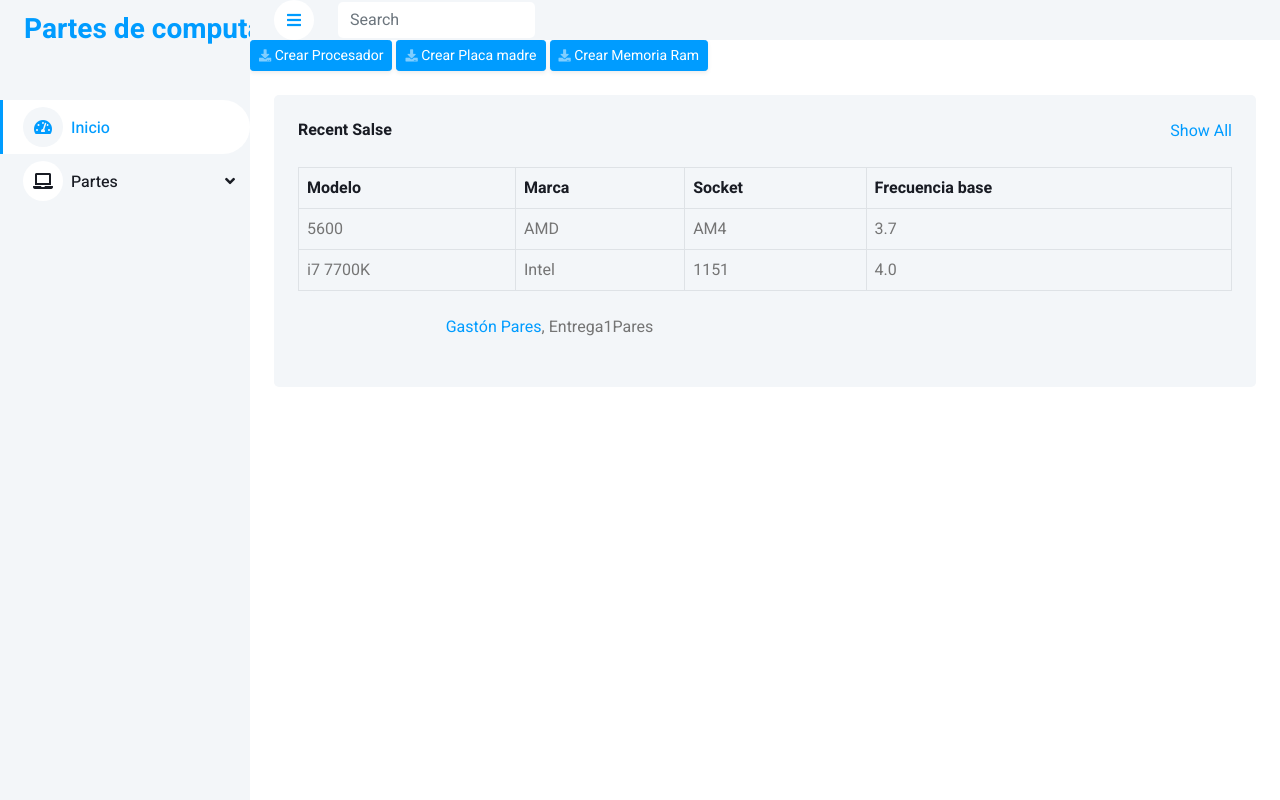
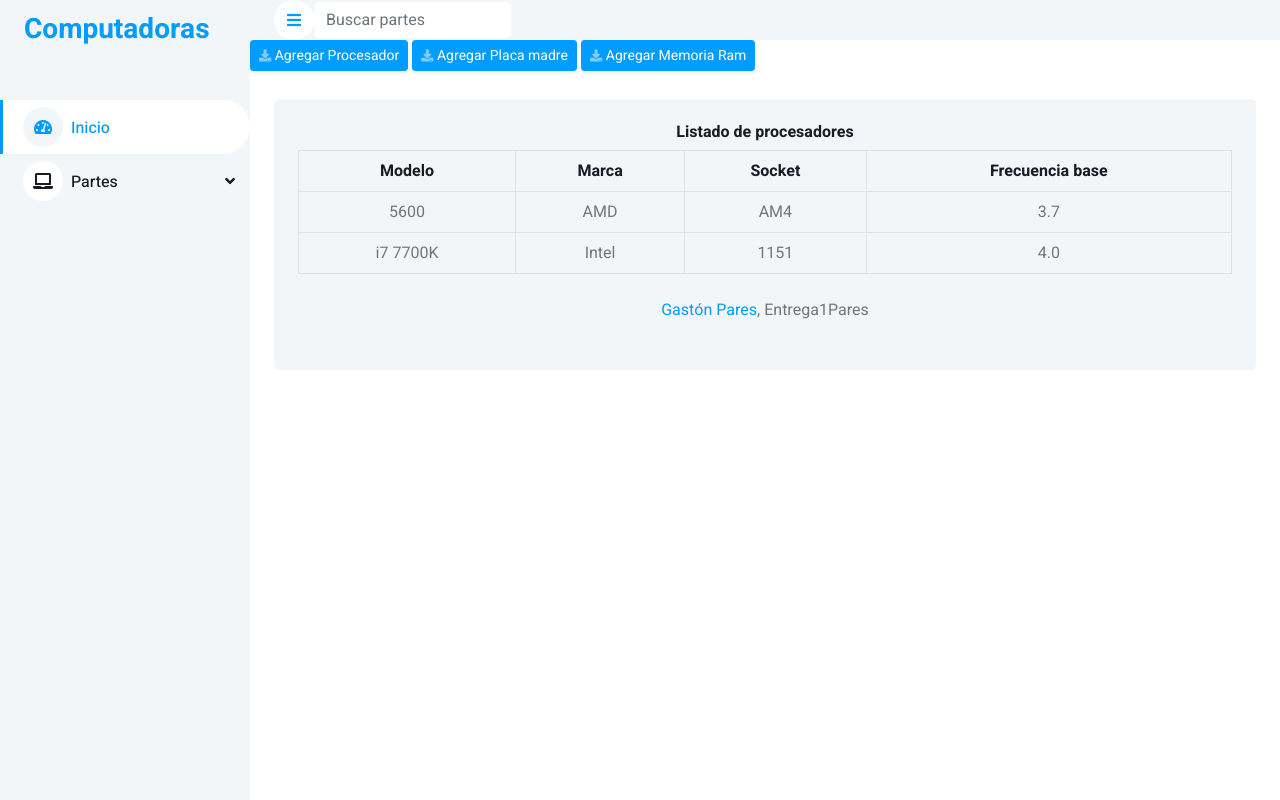
Before and after one commit to SleepD4rt/Entrega1Pares, a Django app: page /part/cpus in a window 1280 px wide. Run offline with Django 4.2, Linux system fonts and the light colour scheme; data comes from the database, SQL or seed files in the repository; both versions use the stored data as it was after the commit; some libraries are stand-ins or nearby versions.

Commit message:
Se agrego un buscador funcional, se terminaron las tablas para cada apartado, se hicieron terminaciones visuales app basica funcional terminada

```diff
--- a/home/templates/home/index.html
+++ b/home/templates/home/index.html
@@ -42,13 +42,13 @@
             <!-- Sidebar Start -->
             <div class="sidebar">
                 <nav class="navbar  bg-light navbar-light">
-                    <a href="{% static 'home/index.html' %}" class="navbar-brand mx-4 mb-3">
-                        <h3 class="text-primary">Partes de computadora</h3>
+                    <a href="{% url 'home:index' %}" class="navbar-brand mx-4 mb-3">
+                        <h3 class="text-primary">Computadoras</h3>
                     </a>
                     <div class="d-flex align-items-center ms-4 mb-4">
                     </div>
                     <div class="navbar-nav w-100">
-                        <a href="{% static 'home/index.html' %}" class="nav-item nav-link active"><i class="fa fa-tachometer-alt me-2"></i>Inicio</a>
+                        <a href="{% url 'home:index' %}" class="nav-item nav-link active"><i class="fa fa-tachometer-alt me-2"></i>Inicio</a>
                         <div class="nav-item dropdown">
                             <a href="#" class="nav-link dropdown-toggle" data-bs-toggle="dropdown"><i class="fa fa-laptop me-2"></i>Partes</a>
                             <div class="dropdown-menu bg-transparent border-0">
@@ -85,14 +85,19 @@
 
                 <!-- Navbar Start -->
                 <nav class="navbar navbar-expand bg-light navbar-light sticky-top px-4 py-0">
-                    <a href="{% static 'home/index.html' %}" class="navbar-brand d-flex d-lg-none me-4">
+                    <a href="{% url 'home:index' %}" class="navbar-brand d-flex d-lg-none me-4">
                         <h2 class="text-primary mb-0"><i class="fa fa-hashtag"></i></h2>
                     </a>
                     <a href="#" class="sidebar-toggler flex-shrink-0">
                         <i class="fa fa-bars"></i>
                     </a>
-                    <form class="d-none d-md-flex ms-4">
-                        <input class="form-control border-0" type="search" placeholder="Search">
+                    <!--BUSCADOR-->
+                    <form action="{% url 'home:search' %}" method="GET">
+                        <div>
+                            <input name="search_param" class="form-control border-0" type="text" placeholder="Buscar partes" id="course_code_or_name"
+                            {% if search_param %} value="{{ search_param }}" {% endif %}
+                            >
+                        </div>
                     </form>
                     <div class="navbar-nav align-items-center ms-auto">
 
@@ -113,13 +118,13 @@
                     </div>
                 </nav>
                 <!-- Navbar End -->
-                <div class="">
+                <div class="align-items-center justify-content-between mb-1">
                     <a href="{% url 'part:cpu-add'  %}" class="d-none d-sm-inline-block btn btn-sm btn-primary shadow-sm"><i
-                        class="fas fa-download fa-sm text-white-50"></i> Crear Procesador</a>
+                        class="fas fa-download fa-sm text-white-50"></i> Agregar Procesador</a>
                     <a href="{% url 'part:motherboard-add'  %}" class="d-none d-sm-inline-block btn btn-sm btn-primary shadow-sm"><i
-                        class="fas fa-download fa-sm text-white-50"></i> Crear Placa madre</a>
+                        class="fas fa-download fa-sm text-white-50"></i> Agregar Placa madre</a>
                     <a href="{% url 'part:rammemory-add'  %}" class="d-none d-sm-inline-block btn btn-sm btn-primary shadow-sm"><i
-                        class="fas fa-download fa-sm text-white-50"></i> Crear Memoria Ram</a>
+                        class="fas fa-download fa-sm text-white-50"></i> Agregar Memoria Ram</a>
                 </div>
                 <div class="row">
                     {% if messages %}
@@ -132,16 +137,21 @@
                     <hr class="my-4" />
                     {% endif %}
                 </div>
+                <!--Resultado de Busqueda-->
+                {%block search_result %}
+
+                {% endblock %}
+                <!--TABLA-->
                 {% block table_html %}
 
                 {% endblock %}
                 <!-- Recent Sales End -->
 
                 <!-- Footer Start -->
-                <div class="container-fluid">
+                <div>
                     <div class="bg-light rounded-top p-4 ">
 
-                            <div class="col-12 col-sm-6 text-center ">
+                            <div class="text-center ">
                              <a href="#">Gastón Pares</a>, Entrega1Pares
                             </div>
                         </div>
--- a/home/urls.py
+++ b/home/urls.py
@@ -5,5 +5,5 @@ app_name = 'home'
 
 urlpatterns = [
     path('', view=views.index, name='index'),
-
+    path("search/", views.search, name="search"),
 ]
--- a/part/templates/part/cpu_list.html
+++ b/part/templates/part/cpu_list.html
@@ -6,14 +6,13 @@
  <!-- TABLA -->
  <div class="container-fluid pt-4 px-4">
     <div class="bg-light text-center rounded p-4">
-        <div class="d-flex align-items-center justify-content-between mb-4">
-            <h6 class="mb-0">Recent Salse</h6>
-            <a href="">Show All</a>
+        <div class="align-items-center justify-content-between mb-1">
+            <h6 class="align-items-center">Listado de procesadores</h6>
         </div>
         <div class="table-responsive">
-            <table class="table text-start align-middle table-bordered table-hover mb-0">
+            <table class="table table-bordered table-hover mb-0">
                 <thead>
-                    <tr class="text-dark">
+                    <tr class="text-dark align-middle table-bordered table-hover mb-0" >
                         <th scope="col">Modelo</th>
                         <th scope="col">Marca</th>
                         <th scope="col">Socket</th>
@@ -37,3 +36,9 @@
         </div>
     </div>
 </div>
+
+<style>
+td {
+  text-align: center;
+}
+</style>
```
Also changed, not shown: home/templates/home/search_result.html (added, +106 -0 lines), home/views.py (+27 -0 lines), part/templates/part/motherboard_list.html (+3 -4 lines), part/templates/part/rammemory_list.html (+4 -5 lines), db.sqlite3.
